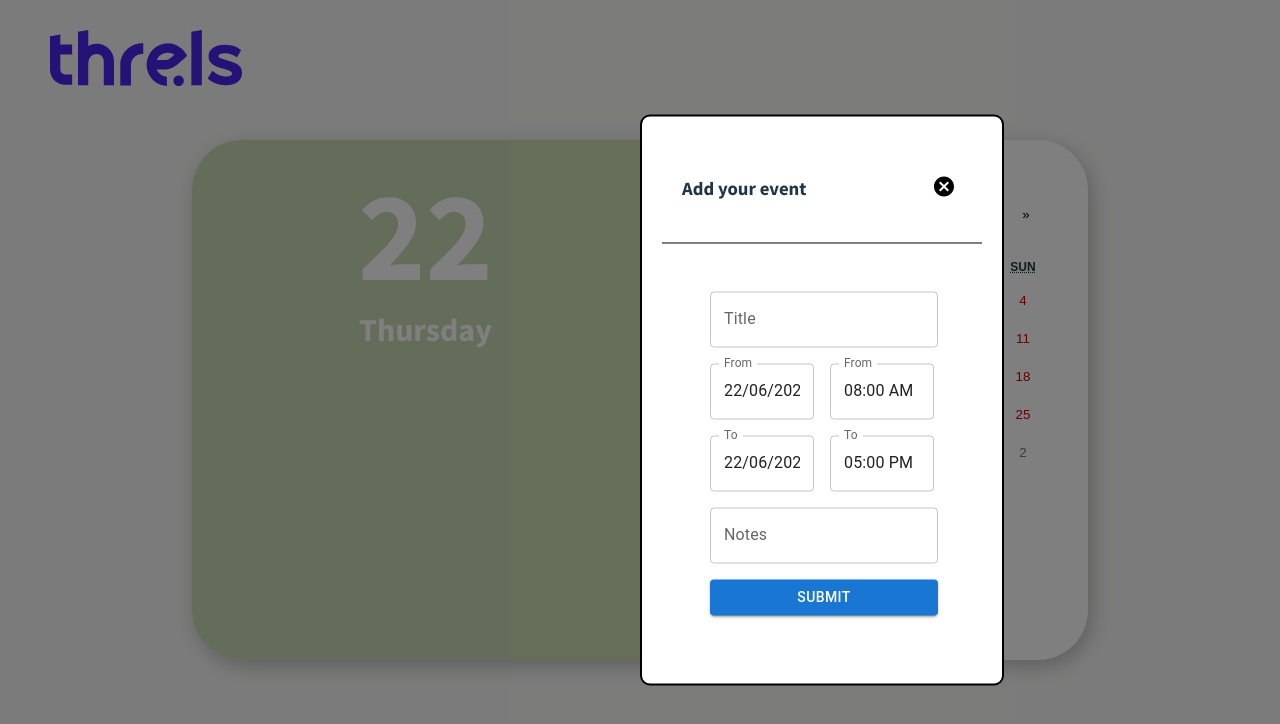
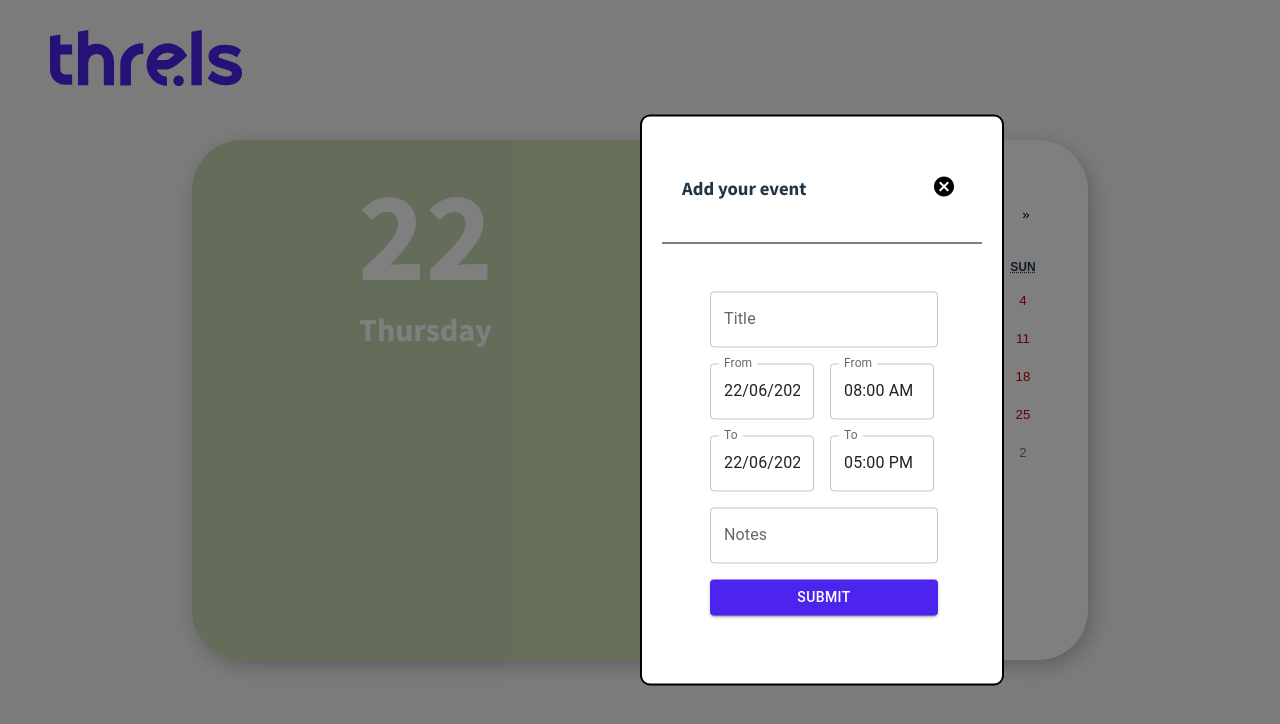
Before and after one commit to fmaraposo/threls-client, a React (Vite) app: page / in a window 1280 px wide. Both pictures are taken after a click on the button "ADD YOUR EVENT". Shown: the top 724 px of the page. Built offline with nearby package versions, Linux system fonts and the light colour scheme; no server answers.

Commit message:
Edit functionality working

```diff
--- a/src/components/Form/Form.jsx
+++ b/src/components/Form/Form.jsx
@@ -5,8 +5,8 @@ import { useForm, Controller } from 'react-hook-form'
 import { TimePicker, LocalizationProvider, DatePicker } from '@mui/x-date-pickers'
 import { parseISO } from 'date-fns'
 import { Cancel } from '@mui/icons-material'
-import { saveEvent } from '../../utils/RequestFunctions'
-import { handleState } from '../../utils/HandleStateFunctions'
+import { saveEvent, updateEvent } from '../../utils/RequestFunctions'
+import { handleState, adjustTimeZone } from '../../utils/GlobalFunctions'
 
 const inputStyles = {
 	margin: 1,
@@ -36,8 +36,8 @@ const FormModal = ({
 		defaultValues: {
 			startDate: editEvent ? parseISO(editEvent.startDate) : date,
 			endDate: editEvent ? parseISO(editEvent.endDate) : date,
-			startTime: defaultStartTime,
-			endTime: defaultEndTime,
+			startTime: editEvent ? adjustTimeZone(editEvent.startDate) : defaultStartTime,
+			endTime: editEvent ? adjustTimeZone(editEvent.endDate) : defaultEndTime,
 			title: editEvent?.title || '',
 			notes: editEvent?.notes || '',
 		},
@@ -75,6 +75,8 @@ const FormModal = ({
 
 		if (editEvent) {
 			// Handle here if the event is being edited
+			eventSaved = await updateEvent(formData, editEvent.id)
+			setEditEvent(null) // reset the state
 		} else {
 			eventSaved = await saveEvent(formData)
 		}
@@ -87,8 +89,6 @@ const FormModal = ({
 			setTimeout(() => setOpenModal(false), 1000)
 		}
 	}
-
-	// TODO - Validation so from date is before to date
 
 	return (
 		<Modal open={openModal} onClose={handleClose}>
@@ -207,7 +207,17 @@ const FormModal = ({
 							name="notes"
 							{...register('notes')}
 						/>
-						<Button type="submit" variant="contained" sx={inputStyles}>
+						<Button
+							type="submit"
+							variant="contained"
+							sx={{
+								...inputStyles,
+								backgroundColor: '#4D24ED',
+								'&:hover': {
+									backgroundColor: 'rgba(77, 36, 237, 0.7)',
+								},
+							}}
+						>
 							Submit
 						</Button>
 					</form>
--- a/src/utils/HandleStateFunctions.js
+++ /dev/null
@@ -1,14 +0,0 @@
-export const handleState = (events, event, setNewState, action) => {
-	const newState = [...events]
-	const index = newState.findIndex((event) => event.id === event.id)
-	if (index !== -1) {
-		if (action === 'delete') newState.splice(index, 1)
-		else newState.push(event)
-	} else {
-		// Updating Event
-		newState[index] = event
-	}
-
-	setNewState(newState)
-	return newState
-}
--- a/src/utils/RequestFunctions.js
+++ b/src/utils/RequestFunctions.js
@@ -22,8 +22,6 @@ const createRequest = async (url = '', method, data = null) => {
 	return response.json()
 }
 
-export const getAllEvents = async () => await createRequest(apiURL + '', 'GET')
-
 export const getEventsOfToday = async (date) => {
 	const timezoneOffset = new Date(date).getTimezoneOffset()
 
@@ -33,7 +31,12 @@ export const getEventsOfToday = async (date) => {
 	dateToFetch.setMinutes(0 - timezoneOffset)
 	dateToFetch.setSeconds(0)
 
-	const response = await createRequest(apiURL + `/${dateToFetch.toISOString()}`, 'GET')
+	const endOfDate = new Date(dateToFetch.getTime() + 24 * 60 * 60 * 1000 - 1)
+
+	const response = await createRequest(
+		apiURL + `/${dateToFetch.toISOString()}/${endOfDate.toISOString()}`,
+		'GET'
+	)
 	return response
 }
 
@@ -46,3 +49,9 @@ export const deleteEvent = async (id) => {
 	const response = await createRequest(apiURL + `/deleteEvent/${id}`, 'DELETE')
 	return response
 }
+
+export const updateEvent = async (data, id) => {
+	const response = await createRequest(apiURL + `/updateEvent/${id}`, 'PUT', data)
+	console.log(response)
+	return response
+}
```
